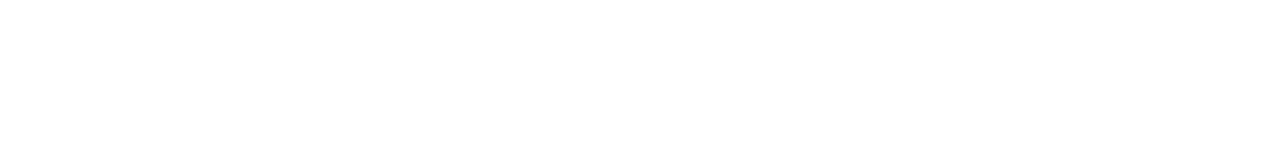
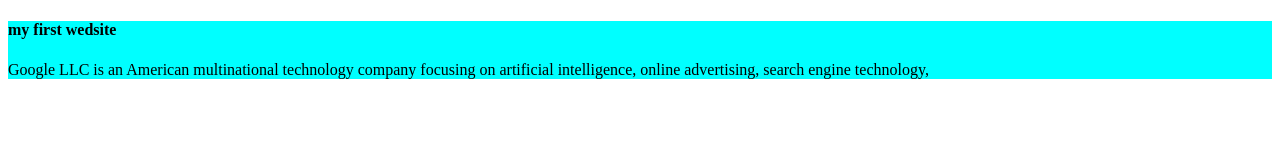
Before and after one commit to Nasirsar/my-first-github-repos, a plain HTML site: page index.html in a window 1280 px wide. Drawn offline with Linux system fonts and the light colour scheme.

Commit message:
my first wedsite

```diff
--- a/index.html
+++ b/index.html
@@ -4,8 +4,14 @@
     <meta charset="UTF-8">
     <meta name="viewport" content="width=device-width, initial-scale=1.0">
     <title>my first githubrepos</title>
+    <link rel="stylesheet" href="styles/blog.css">
 </head>
 <body>
-
+    <div>
+        <h4>my first wedsite</h4>
+        <p>Google LLC is an American multinational
+           technology company focusing on artificial
+           intelligence, online advertising, search engine technology, </p>
+    </div>
 </body>
 </html>
--- /dev/null
+++ b/styles/blog.css
@@ -0,0 +1,3 @@
+div{
+    background-color: aqua;
+}
```
